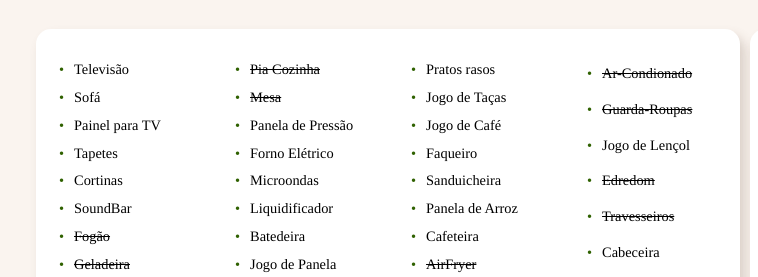
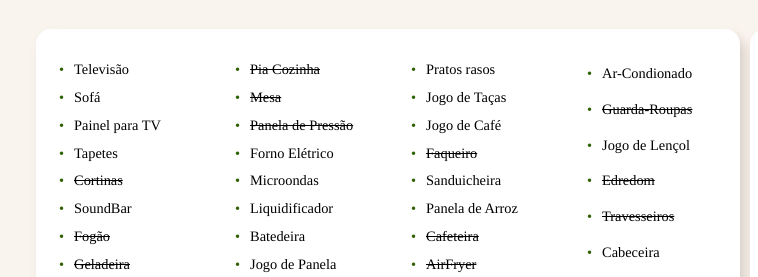
Before and after one commit to gadielyossef/siteCasamento, a plain HTML site: page index.html in a window 1280 px wide. Shown: the part 1074-1351 px from the top of the page, 92-850 px from the left. Drawn offline with Linux system fonts and the light colour scheme.

Commit message:
Update index.html

```diff
--- a/index.html
+++ b/index.html
@@ -43,14 +43,14 @@
                         <li>Sofá</li>
                         <li>Painel para TV</li>
                         <li>Tapetes</li>
-                        <li>Cortinas</li>
+                        <li><del>Cortinas<del></li>
                         <li>SoundBar</li>
                         <li><del>Fogão</del></li>
                         <li><del>Geladeira</del></li>
                         <li><del>Armario Cozinha</del></li>
                         <li><del>Pia Cozinha</del></li>
                         <li><del>Mesa</del></li>
-                        <li>Panela de Pressão</li>
+                        <li><del>Panela de Pressão<del></li>
                         <li>Forno Elétrico</li>
                         <li>Microondas</li>
                         <li>Liquidificador</li>
@@ -60,13 +60,13 @@
                         <li>Pratos rasos</li>
                         <li>Jogo de Taças</li>
                         <li>Jogo de Café</li>
-                        <li>Faqueiro</li>
+                        <li><del>Faqueiro<del></li>
                         <li>Sanduicheira</li>
                         <li>Panela de Arroz</li>
-                        <li>Cafeteira</li>
+                        <li><del>Cafeteira<del></li>
                         <li><del>AirFryer</del></li>
                         <li><del>Cama</del></li>
-                        <li><del>Ar-Condionado</del></li>
+                        <li>Ar-Condionado</li>
                         <li><del>Guarda-Roupas</del></li>
                         <li>Jogo de Lençol</li>
                         <li><del>Edredom</del></li>
```
